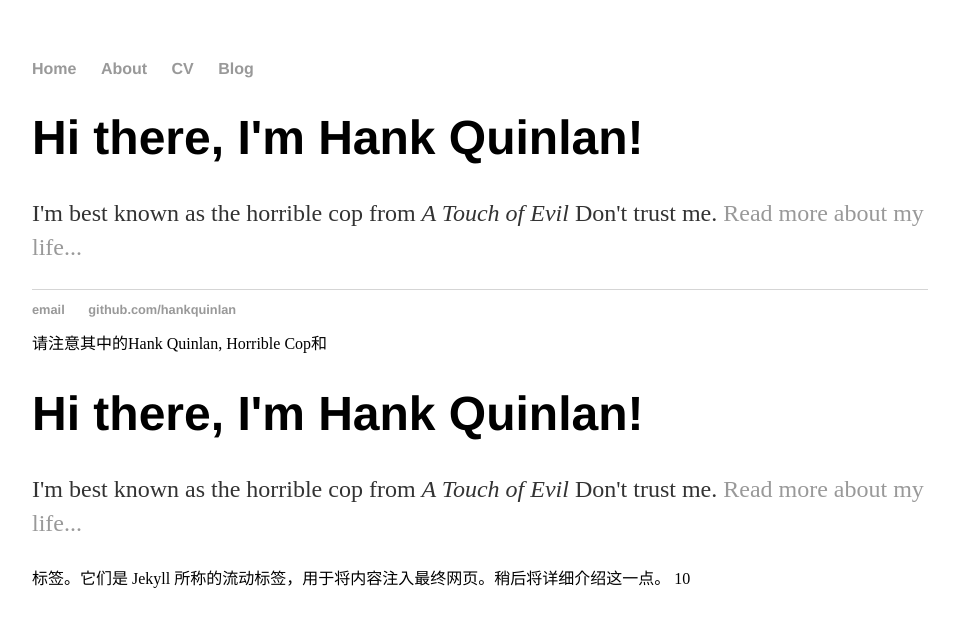
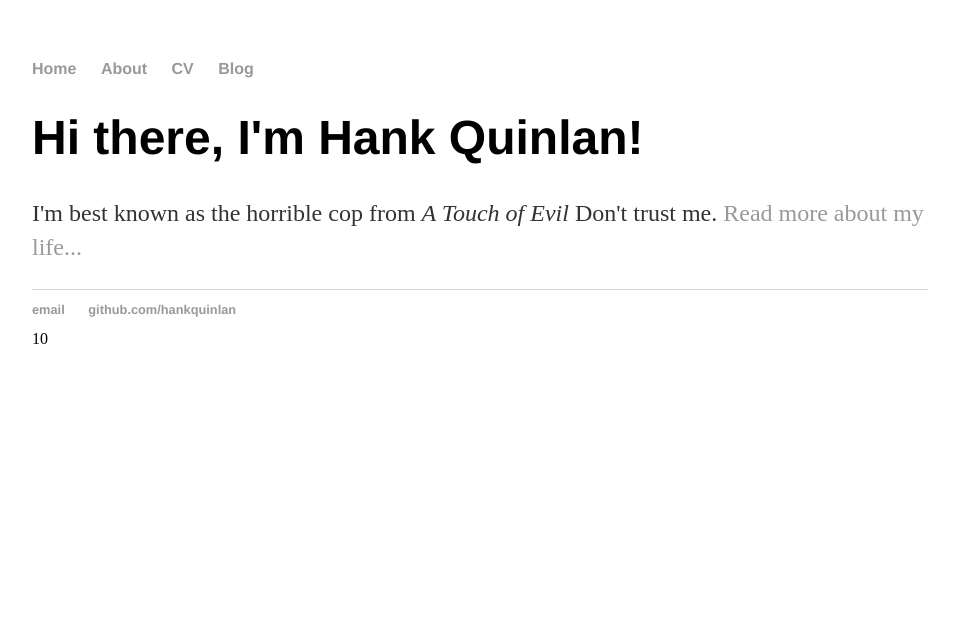
Before and after one commit to lzaya/lzaya.github.io, a Jekyll site: the page built from index.html, in a window 1280 px wide. Shown: the top 627 px of the page, without its empty margins (160-1115 px from the left). Built offline with Jekyll 4.4.1, drawn with Linux system fonts in a browser that asks for light colours.

Commit message:
Update default.html

```diff
--- a/_layouts/default.html
+++ b/_layouts/default.html
@@ -27,6 +27,5 @@
 			</footer>
 		</body>
 	</html>
-请注意其中的{{ page.title }}和{{ content }}标签。它们是 Jekyll 所称的流动标签，用于将内容注入最终网页。稍后将详细介绍这一点。
 
 10
```
